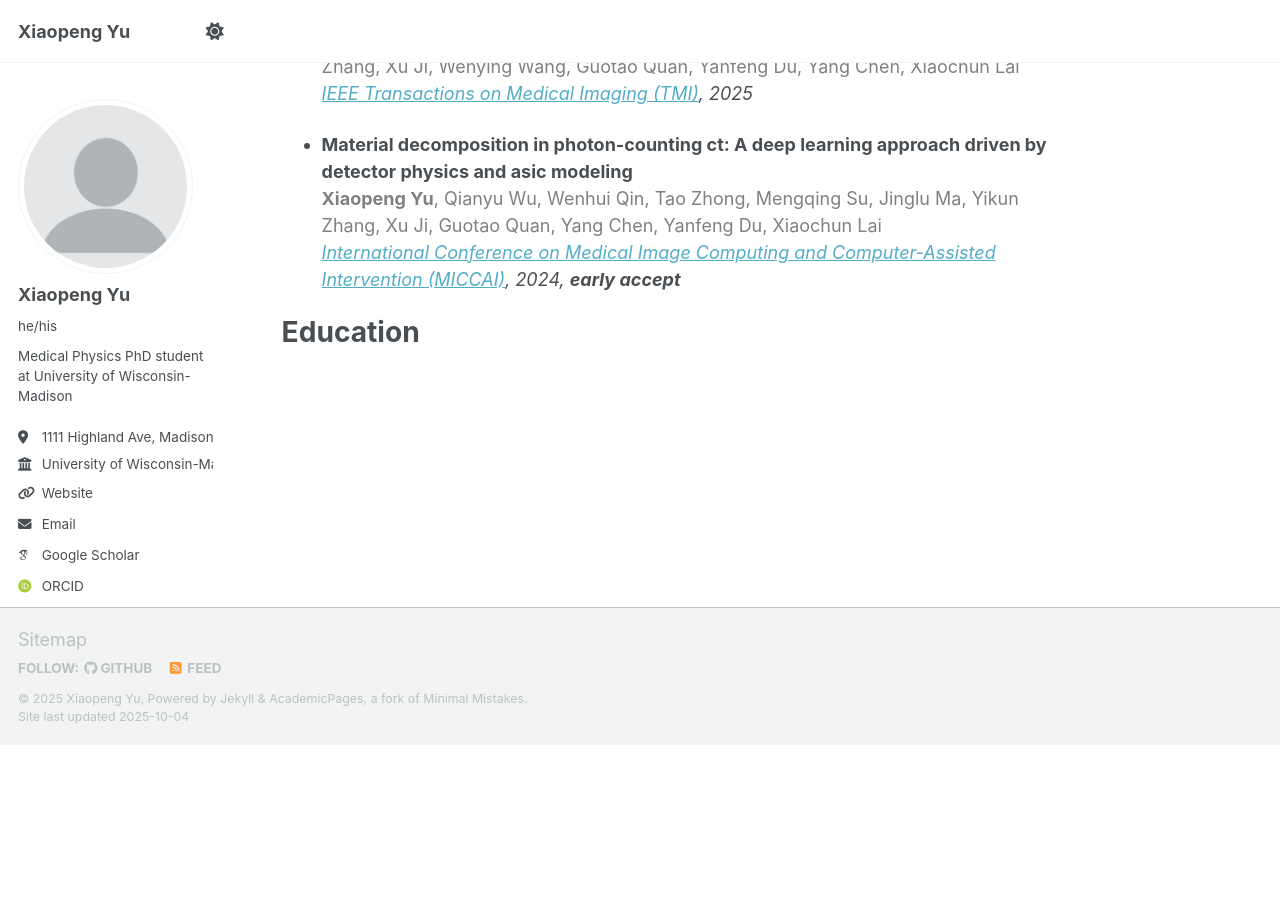
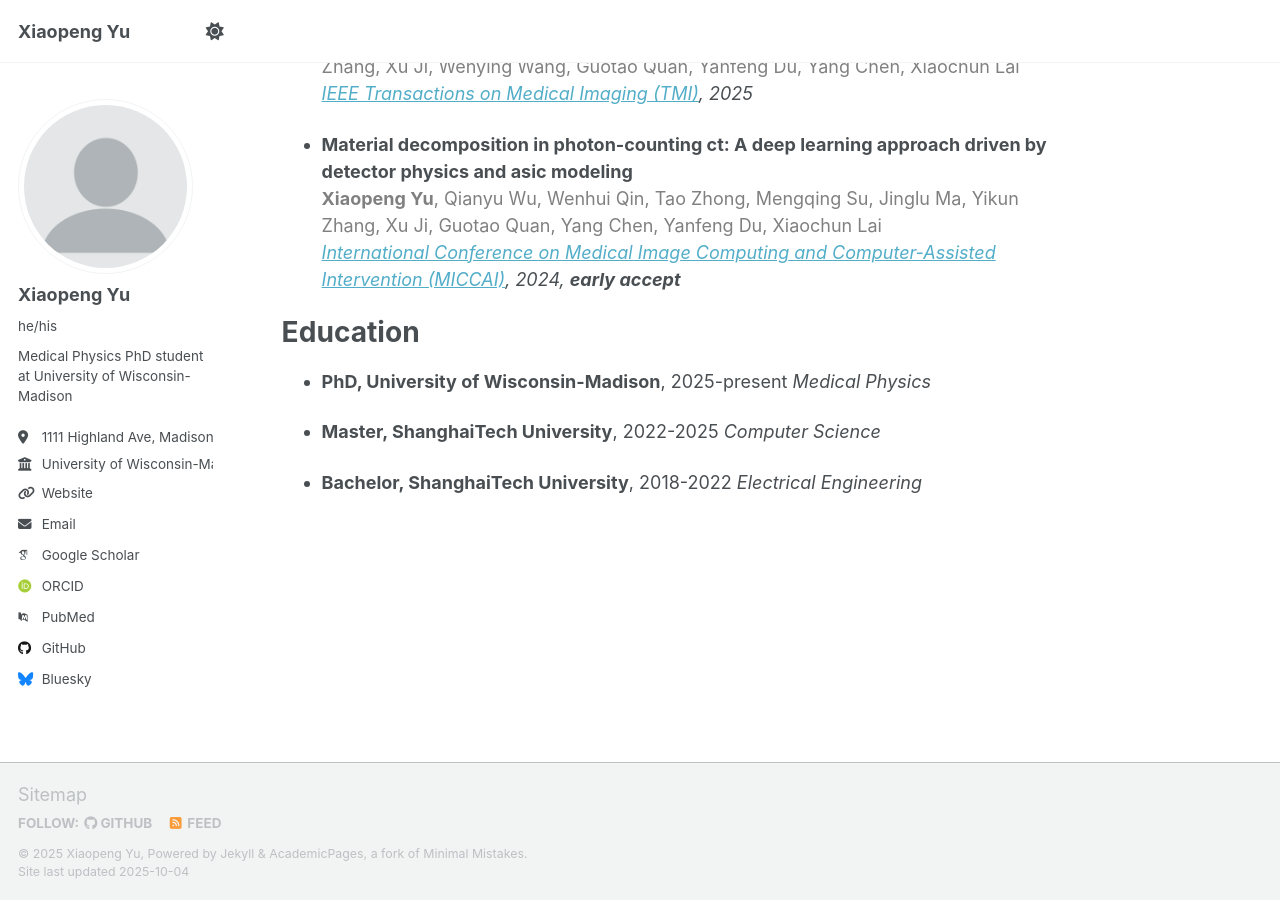
Before and after one commit to xp1999/xp1999.github.io, a Jekyll site: the page built from _pages/about.md, in a window 1280 px wide and 900 px high, scrolled down 524 px. Built offline with Jekyll 4.4.1, drawn with Linux system fonts in a browser that asks for light colours; some web fonts are replaced; a script that is not in the unit is left out; before the commit the page ends 1269 px from its top, so only the background shows below that.

Commit message:
Update about.md

```diff
--- a/_pages/about.md
+++ b/_pages/about.md
@@ -26,3 +26,11 @@ Selected Publications
 
 Education
 ======
+- **PhD, University of Wisconsin-Madison**, 2025-present
+  *Medical Physics*
+
+- **Master, ShanghaiTech University**, 2022-2025
+  *Computer Science*
+
+- **Bachelor, ShanghaiTech University**, 2018-2022
+  *Electrical Engineering*
```
